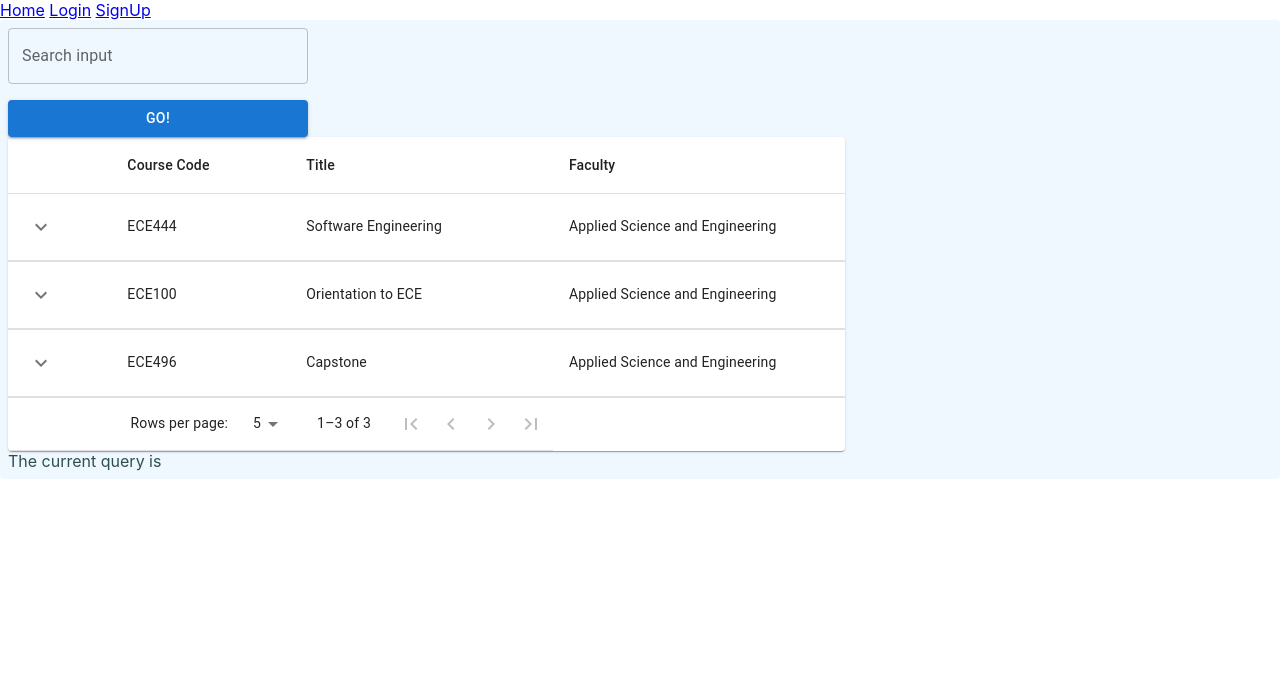
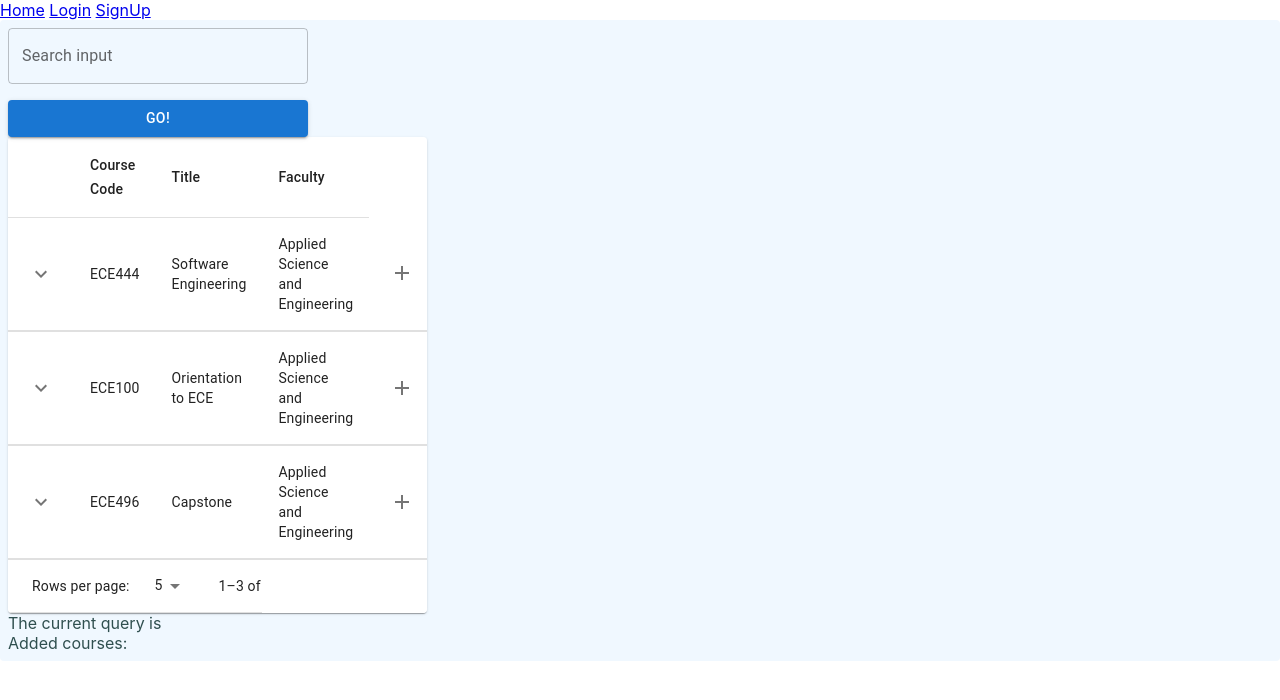
Before and after one commit to ECE444-2021Fall/project1-education-pathways-group-7-apollo, a React (Create React App) app in the folder ui/: page / in a window 1280 px wide. Shown: the top 700 px of the page. Built offline with nearby package versions, Linux system fonts and the light colour scheme.

Commit message:
Finished functional UI for course descriptions, styling finalization will be done later, must link to API now

```diff
--- a/ui/src/components/CourseList.js
+++ b/ui/src/components/CourseList.js
@@ -19,7 +19,13 @@ import IconButton from "@mui/material/IconButton";
 import FirstPageIcon from "@mui/icons-material/FirstPage";
 import KeyboardArrowLeft from "@mui/icons-material/KeyboardArrowLeft";
 import KeyboardArrowRight from "@mui/icons-material/KeyboardArrowRight";
+import AddIcon from "@mui/icons-material/Add";
 import LastPageIcon from "@mui/icons-material/LastPage";
+import { styled } from "@mui/material/styles";
+
+const TableStyle = styled("div")({
+  width: "50%",
+});
 
 function TablePaginationActions(props) {
   const theme = useTheme();
@@ -90,30 +96,38 @@ TablePaginationActions.propTypes = {
   rowsPerPage: PropTypes.number.isRequired,
 };
 
-function createData(code, title, fac, desc) {
+function createData(code, title, fac, desc, avg, offerings) {
   return {
     code,
     title,
     fac,
     desc,
-    history: [
-      {
-        date: "2020-01-05",
-        customerId: "11091700",
-        amount: 3,
-      },
-      {
-        date: "2020-01-02",
-        customerId: "Anonymous",
-        amount: 1,
-      },
-    ],
+    avg,
+    offerings,
   };
 }
 
 function Row(props) {
-  const { row } = props;
+  const {
+    row,
+    addedCourses,
+    setAddedCourses,
+    addedCoursesMap,
+    setAddedCoursesMap,
+  } = props;
   const [open, setOpen] = React.useState(false);
+
+  const addCourses = React.useCallback(
+    (row) => {
+      if (!addedCoursesMap.hasOwnProperty(row)) {
+        const newCourses = { ...addedCoursesMap, [row]: "Dummy data" };
+        setAddedCoursesMap(newCourses);
+        const newCourseArray = [...addedCourses, row];
+        setAddedCourses(newCourseArray);
+      }
+    },
+    [addedCourses, setAddedCourses, addedCoursesMap, setAddedCoursesMap]
+  );
 
   return (
     <React.Fragment>
@@ -132,15 +146,41 @@ function Row(props) {
         </TableCell>
         <TableCell align="left">{row.title}</TableCell>
         <TableCell align="left">{row.fac}</TableCell>
+        <TableCell>
+          <IconButton
+            aria-label="add-course"
+            size="small"
+            onClick={() => addCourses(row.code)}
+          >
+            <AddIcon />
+          </IconButton>
+        </TableCell>
       </TableRow>
       <TableRow>
         <TableCell style={{ paddingBottom: 0, paddingTop: 0 }} colSpan={6}>
           <Collapse in={open} timeout="auto" unmountOnExit>
             <Box sx={{ margin: 1 }}>
-              <Typography variant="h6" gutterBottom component="div">
+              <Typography
+                aria-label="course-desc"
+                variant="h6"
+                gutterBottom
+                component="div"
+              >
                 Description
               </Typography>
               <div>{row.desc}</div>
+              <Table size="small" aria-label="advanced course info">
+                <TableRow>
+                  <TableCell>Course Average</TableCell>
+                  <TableCell>Offerings</TableCell>
+                </TableRow>
+                <TableBody>
+                  <TableRow>
+                    <TableCell>{row.avg}</TableCell>
+                    <TableCell>{row.offerings}</TableCell>
+                  </TableRow>
+                </TableBody>
+              </Table>
             </Box>
           </Collapse>
         </TableCell>
@@ -154,13 +194,17 @@ const rows = [
     "ECE444",
     "Software Engineering",
     "Applied Science and Engineering",
-    "Lorem ipsum dolor sit amet, consectetur adipiscing elit, sed do eiusmod tempor incididunt ut labore et dolore magna aliqua. Ut enim ad minim veniam, quis nostrud exercitation ullamco laboris nisi ut aliquip ex ea commodo consequat. Duis aute irure dolor in reprehenderit in voluptate velit esse cillum dolore eu fugiat nulla pariatur. Excepteur sint occaecat cupidatat non proident, sunt in culpa qui officia deserunt mollit anim id est laborum."
+    "Lorem ipsum dolor sit amet, consectetur adipiscing elit, sed do eiusmod tempor incididunt ut labore et dolore magna aliqua. Ut enim ad minim veniam, quis nostrud exercitation ullamco laboris nisi ut aliquip ex ea commodo consequat. Duis aute irure dolor in reprehenderit in voluptate velit esse cillum dolore eu fugiat nulla pariatur. Excepteur sint occaecat cupidatat non proident, sunt in culpa qui officia deserunt mollit anim id est laborum.",
+    "B",
+    ["Fall 2022, Winter 2022"]
   ),
   createData("ECE100", "Orientation to ECE", "Applied Science and Engineering"),
   createData("ECE496", "Capstone", "Applied Science and Engineering"),
 ];
 
-const CourseList = () => {
+const CourseList = (props) => {
+  const { setAddedCourses, addedCourses, addedCoursesMap, setAddedCoursesMap } =
+    props;
   const [page, setPage] = React.useState(0);
   const [rowsPerPage, setRowsPerPage] = React.useState(5);
 
@@ -177,12 +221,13 @@ const CourseList = () => {
     setPage(0);
   };
   return (
+    <TableStyle>
       <TableContainer component={Paper}>
         <Table aria-label="collapsible table">
           <TableHead>
             <TableRow>
               <TableCell />
-            <TableCell>Course Code</TableCell>
+              <TableCell align="left">Course Code</TableCell>
               <TableCell align="left">Title</TableCell>
               <TableCell align="left">Faculty</TableCell>
             </TableRow>
@@ -192,7 +237,14 @@ const CourseList = () => {
               ? rows.slice(page * rowsPerPage, page * rowsPerPage + rowsPerPage)
               : rows
             ).map((row) => (
-            <Row key={row.name} row={row} />
+              <Row
+                key={row.name}
+                row={row}
+                addedCourses={addedCourses}
+                setAddedCourses={setAddedCourses}
+                addedCoursesMap={addedCoursesMap}
+                setAddedCoursesMap={setAddedCoursesMap}
+              />
             ))}
             {emptyRows > 0 && (
               <TableRow style={{ height: 53 * emptyRows }}>
@@ -222,6 +274,7 @@ const CourseList = () => {
           </TableFooter>
         </Table>
       </TableContainer>
+    </TableStyle>
   );
 };
 
--- a/ui/src/components/SearchWithList.js
+++ b/ui/src/components/SearchWithList.js
@@ -13,8 +13,16 @@ const MainContainer = styled("div")({
 });
 
 const SearchAndCourse = () => {
+
+  // This data will be used to send the request to the search api
   const [currentQuery, setCurrentQuery] = React.useState("");
+  // This data will be populated from the fetch API
   const [shownCourses, setShownCourses] = React.useState();
+  // Used to prevent duplicates
+  const [addedCoursesMap, setAddedCoursesMap] = React.useState({});
+  // The actual array used for rendering
+  const [addedCourses, setAddedCourses] = React.useState([]);
+
   return (
     <MainContainer>
       <Box sx={{ flexGrow: 1 }}>
@@ -27,8 +35,14 @@ const SearchAndCourse = () => {
       <Box sx={{ flexGrow: 1 }}>
         <Grid container spacing={2}>
           <Grid item xs={8}>
-            <CourseList />
+            <CourseList
+              addedCoursesMap={addedCoursesMap}
+              setAddedCoursesMap={setAddedCoursesMap}
+              addedCourses={addedCourses}
+              setAddedCourses={setAddedCourses}
+            />
             <div>The current query is {currentQuery}</div>
+            <div>Added courses: {addedCourses}</div>
           </Grid>
         </Grid>
       </Box>
```
Lines whose indentation alone changed are shown as unchanged.
